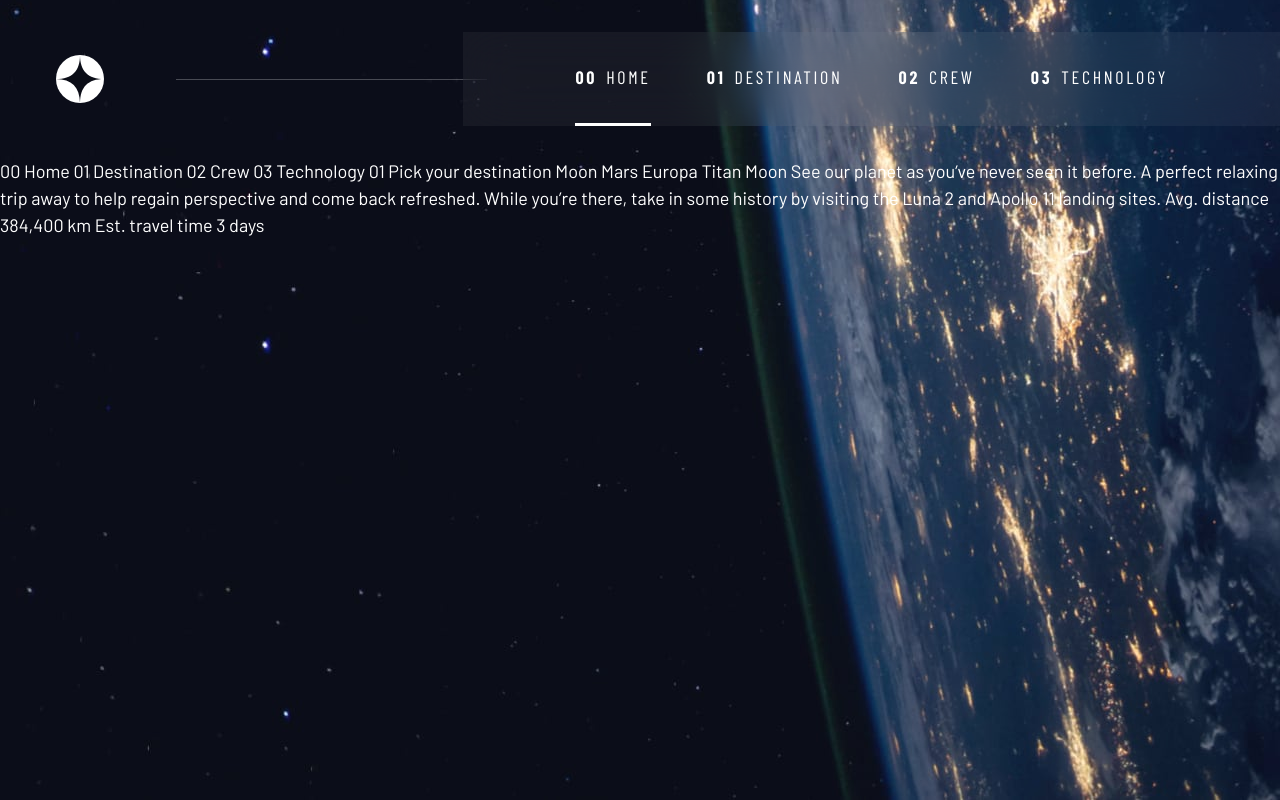
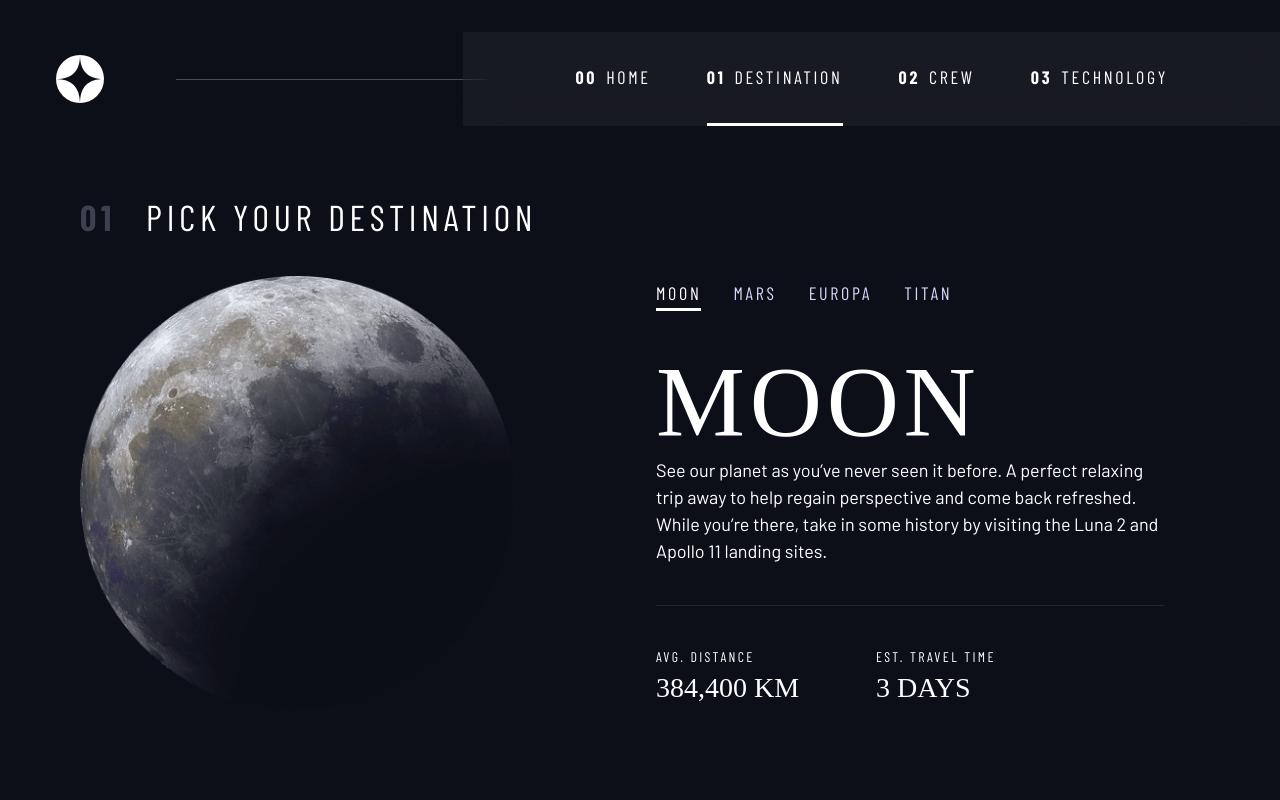
Before and after one commit to PavlinaPs/Project6-Space-tourism-Kevin-Powell, a plain HTML site: page destination-moon.html in a window 1280 px wide. Drawn offline with nearby package versions, Linux system fonts and the light colour scheme; a web font is replaced by a local one.

Commit message:
destination layout tab moon done

```diff
--- a/destination-moon.html
+++ b/destination-moon.html
@@ -17,7 +17,8 @@
   <title>Frontend Mentor | Space tourism website</title>
   <script src="index.js" defer></script>
 </head>
-<body class="home">
+
+<body class="destination">
   <!-- on top of the screen so content can be reached with first tab -->
   <a class="skip-to-content" href="#main">Skip to content</a>
   <header class="primary-header flex">
@@ -27,36 +28,51 @@
     <button class="mobile-nav-toggle" aria-controls="primary-navigation"><span class="sr-only" aria-expanded="false">Menu</span></button>
     <nav>
       <ul id="primary-navigation" data-visible="false" class="primary-navigation flex underline-indicators">
-        <li class="active"><a class="ff-sans-cond text-white letter-spacing-2 uppercase" href="index.html"><span aria-hidden="true">00</span>Home</a></li>
-        <li><a class="ff-sans-cond text-white letter-spacing-2 uppercase" href="destination.html"><span aria-hidden="true">01</span>Destination</a></li>
+        <li><a class="ff-sans-cond text-white letter-spacing-2 uppercase" href="index.html"><span aria-hidden="true">00</span>Home</a></li>
+        <li class="active"><a class="ff-sans-cond text-white letter-spacing-2 uppercase" href="destination.html"><span aria-hidden="true">01</span>Destination</a></li>
         <li><a class="ff-sans-cond text-white letter-spacing-2 uppercase" href="crew.html"><span aria-hidden="true">02</span>Crew</a></li>
         <li><a class="ff-sans-cond text-white letter-spacing-2 uppercase" href="technology.html"><span aria-hidden="true">03</span>Technology</a></li>
       </ul>
     </nav>
   </header>
 
-  00 Home
-  01 Destination
-  02 Crew
-  03 Technology
+  <main id="main" class="grid-container grid-container--destination flow">
 
-  01 Pick your destination
+    <h1 class="numbered-title letter-spacing-1 uppercase ff-sans-cond"><span aria-hidden="true"  style="color: hsl( var(--color-light)/0.25); font-weight: 700; margin-right: .5em;">01 </span>Pick your destination</h1>
 
-  Moon
-  Mars
-  Europa
-  Titan
+    <img src="./assets/destination/image-moon.png" alt="Moon">
 
-  Moon
+    <!-- tabs -->
+    <div class="tab-list flex underline-indicators">
+        <button aria-selected="true" class="uppercase ff-sans-cond text-light letter-spacing-2 background-dark">Moon</button>
+        <button aria-selected="false" class="uppercase ff-sans-cond text-light letter-spacing-2 background-dark">Mars</button>
+        <button aria-selected="false" class="uppercase ff-sans-cond text-light letter-spacing-2 background-dark">Europa</button>
+        <button aria-selected="false" class="uppercase ff-sans-cond text-light letter-spacing-2 background-dark">Titan</button>
+    </div>
 
-  See our planet as you’ve never seen it before. A perfect relaxing trip away to help
-  regain perspective and come back refreshed. While you’re there, take in some history
-  by visiting the Luna 2 and Apollo 11 landing sites.
 
-  Avg. distance
-  384,400 km
+    <article class="destination-info">
+      <h2 class="fs-800 ff-serif uppercase text-white letter-spacing-1 d-block">Moon</h2>
+      <p>See our planet as you’ve never seen it before. A perfect relaxing trip away to help
+        regain perspective and come back refreshed. While you’re there, take in some history
+        by visiting the Luna 2 and Apollo 11 landing sites.</p>
 
-  Est. travel time
-  3 days
+      <div class="destination-meta flex">
+        <div>
+          <h3 class="ff-sans-cond fs-200 uppercase letter-spacing-3">Avg. distance</h3>
+          <p class="ff-serif uppercase">384,400 km</p>
+        </div>
+        <div>
+          <h3 class="ff-sans-cond fs-200 uppercase letter-spacing-3">Est. travel time</h3>
+          <p class="ff-serif uppercase">3 days</p>
+        </div>
+
+      </div>
+
+    </article>
+
+  </main>
+
 </body>
+
 </html>
--- a/index.css
+++ b/index.css
@@ -12,7 +12,7 @@
     --fs-800: 3.5rem;
     --fs-700: 1.5rem;
     --fs-600: 1rem;
-    --fs-500: 1.75rem;
+    --fs-500: 1rem;
     --fs-400: 0.9375rem;
     --fs-300: 1rem;
     --fs-200: 0.875rem;
@@ -29,6 +29,7 @@
     --fs-800: 5rem;
     --fs-700: 2.5rem;
     --fs-600: 1.5rem;
+    --fs-500: 1.25rem;
     --fs-400: 1rem;
     }
 }
@@ -39,7 +40,7 @@
     --fs-800: 6.25rem;
     --fs-700: 3.5rem;
     --fs-600: 2rem;
-    /* --fs-500: 1.75rem;    divide by 16 */
+    --fs-500: 1.75rem;    /* divide by 16 */
     --fs-400: 1.125rem;   /*base size = body text size*/
     }
 }
@@ -91,13 +92,13 @@ body {
     grid-template-rows: min-content 1fr;   /*spacing above and under, stretch all the way down*/
 
     overflow-x: hidden;   /*animation otherwise overflows*/
-    overflow-y: hidden;
+    /* overflow-y: hidden; */
 }
 
 /* image set-up */
 img,
 picture {
-    min-width: 100%;
+    /* min-width: 100%; */
     display: block;
 }
 
@@ -150,40 +151,6 @@ select {
     margin: auto; /* margin-inline: auto; to hold the content in the middle of the page, left, right auto */
     max-width: 80rem;
 }
-
-.grid-container {   /*to hold content in the middle while responsive*/
-    display: grid;
-    text-align: center;
-    place-items: center;   /*place-content doesn't make a splace between divs, place-items works better*/
-    padding-inline: 1rem;
-}
-
-.grid-container * {
-    max-width: 50ch;    /*zero characters*/
-}
-
-@media (min-width: 45em) {
-    .grid-container {   /*to hold content in the middle while responsive*/
-        text-align: left;
-        column-gap: var(--container-gap, 2rem);
-        grid-template-columns: minmax(2rem, 1fr) minmax(0, 40rem) minmax(0, 40rem) minmax(2rem, 1fr);
-    }
-
-    .grid-container > *:first-child {
-        grid-column: 2;
-    }
-
-    .grid-container > *:last-child {
-        grid-column: 3;
-    }
-
-    .grid-container--home {
-        padding-bottom: max(6rem, 20vh);    /*chooses bigger, 20vh is for really big screens - will not be glued to the bottom of the screen*/
-        align-items: end;
-    }
-}
-
-
 
 /* for assistive technology - screen readers only, doesn't display */
 .sr-only {
@@ -345,6 +312,26 @@ select {
     border-color: hsl(var(--color-white) / 1);  /*doesn't change on hover, .active overwrites it*/
 }
 
+.side-indicators > * {       /*every direct child of*/
+    cursor: pointer;
+    padding: var(--underline-gap, .1rem) 0;
+    border: 0;
+    border-right: 0.2rem solid hsl(var(--color-white) / 0);
+    background-color: transparent;
+
+}
+
+.side-indicators > *:hover,
+.side-indicators > *:focus {
+    border-color: hsl(var(--color-white) / 0.5);
+}
+
+.side-indicators > .active,
+.side-indicators > [aria-selected="true"] {  /*tabs don't reload page, this is for assistive technologies to let them know */
+    color: hsl( var(--clr-white) / 1);
+    border-color: hsl(var(--color-white) / 1);  /*doesn't change on hover, .active overwrites it*/
+}
+
 @media (max-width: 35rem) {
     .primary-navigation {
         --underline-gap: 0.5rem;
@@ -380,10 +367,10 @@ select {
         aspect-ratio: 1;
     }
 
-    .underline-indicators > * {       /*every direct child of*/
+    /* .underline-indicators > * {
         border: 0;
         border-right: 0.2rem solid hsl(var(--color-white) / 0);
-    }
+    } */
 
     .mobile-nav-toggle[aria-expanded="true"] {
         background-image: url(./assets/shared/icon-close.svg);
@@ -418,7 +405,6 @@ select {
         width: 100%;
         background: hsl(var(--color-white) / 0.25);
         order: 1;
-
     }
 
     nav {
@@ -428,9 +414,6 @@ select {
     .primary-navigation {
         margin-block: 2rem;
     }
-
-
-
 }
 
 .tab-list{
@@ -497,7 +480,8 @@ select {
 
 .home {
     background-image: url(./assets/home/background-home-mobile.jpg);
-}
+    /* background-repeat: no-repeat; */
+    }
 
 @media (min-width: 35rem) {
     .home {
@@ -512,3 +496,116 @@ select {
         background-position: bottom center;
     }
 }
+
+
+/* ****** */
+/* Layout */
+/* ****** */
+
+.grid-container {   /*to hold content in the middle while responsive*/
+    text-align: center;
+    display: grid;
+    text-align: center;
+    place-items: center;   /*place-content doesn't make a splace between divs, place-items works better*/
+    padding-inline: 1rem;
+    padding-bottom: 4rem;
+}
+
+.grid-container p:not([class]) {    /*paragraph that doesn't have a class*/
+    max-width: 50ch;    /*zero characters*/
+    /* outline: 2px solid greenyellow; */
+}
+
+.numbered-title {
+    grid-area: title;
+}
+
+/* destination layout*/
+
+.grid-container--destination {
+    --flow-space: 2rem;
+    grid-template-areas:
+        'title'
+        'image'
+        'tabs'
+        'content';
+}
+
+.grid-container--destination > img {
+    grid-area: image;
+    max-width: 60%;
+}
+
+.grid-container--destination > .tab-list {
+    grid-area: tabs;
+}
+
+.grid-container--destination > .destination-info {
+    grid-area: content;
+}
+
+.destination-meta {
+    flex-direction: column;
+    border-top: 1px solid hsl(var(--color-white) / 0.1);
+    padding-top: 2.5rem;
+    margin-top: 2.5rem;
+}
+
+.destination-meta p {
+    font-size: 1.75rem;
+}
+
+@media (min-width: 35em) {
+    .numbered-title {
+        justify-self: start;
+        margin-top: 2rem;
+    }
+
+    .destination-meta {
+        flex-direction: row;
+        justify-content: space-evenly;
+    }
+}
+
+
+
+@media (min-width: 45em) {
+    .grid-container {   /*to hold content in the middle while responsive*/
+        text-align: left;
+        column-gap: var(--container-gap, 2rem);
+        grid-template-columns: minmax(2rem, 1fr) minmax(0, 40rem) minmax(0, 40rem) minmax(2rem, 1fr);
+    }
+
+    .grid-container--home > *:first-child {
+        grid-column: 2;
+    }
+
+    .grid-container--home > *:last-child {
+        grid-column: 3;
+    }
+
+    .grid-container--home {
+        padding-bottom: max(6rem, 20vh);    /*chooses bigger, 20vh is for really big screens - will not be glued to the bottom of the screen*/
+        align-items: end;
+    }
+
+    .grid-container--destination {
+        justify-items: start;
+        align-content: start;
+        grid-template-areas:
+            '. title title .'
+            '. image tabs .'
+            '. image content .'
+    }
+
+    .grid-container--destination > img {
+        max-width: 80%;
+    }
+
+    .destination-meta {
+        justify-content: start;
+        --gap: min(6vw, 6rem); /*whatever is smaller*/
+    }
+
+
+}
```
Also changed, not shown: index.html (+1 -1 lines).
